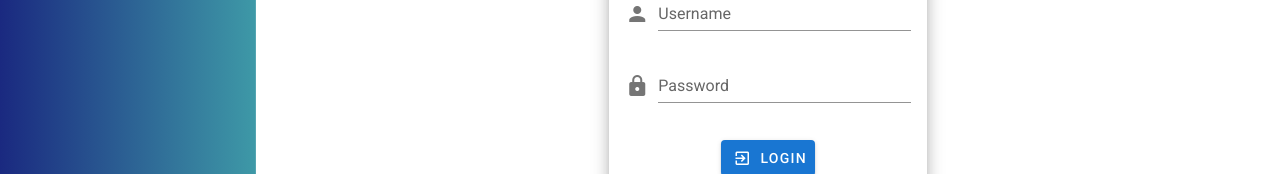
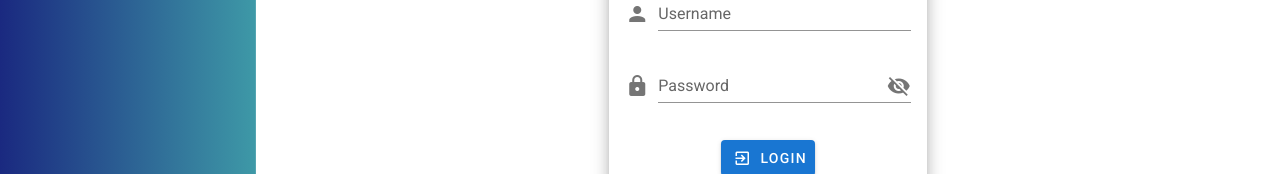
Before and after one commit to seminmusic/spring-boot-vue-demo, a Vue app in the folder frontend/: page /login in a window 1280 px wide. Shown: the part 369-543 px from the top of the page. Built offline with nearby package versions, Linux system fonts and the light colour scheme.

Commit message:
Login form validation

```diff
--- a/frontend/src/views/login/Login.vue
+++ b/frontend/src/views/login/Login.vue
@@ -2,7 +2,7 @@
     <v-row align="center" justify="center">
         <v-col cols="12" sm="8" md="4">
             <v-card class="elevation-10">
-                <v-form @submit.prevent="onLoginSubmit" autocomplete="off">
+                <v-form ref="loginForm" @submit.prevent="onLoginSubmit" autocomplete="off">
                     <v-toolbar color="primary" dark flat dense rounded="t">
                         <v-spacer />
                         <v-toolbar-title>Login</v-toolbar-title>
@@ -10,9 +10,11 @@
                     </v-toolbar>
                     <v-card-text>
                         <v-alert type="warning" icon="mdi-alert-circle" class="alert-icon-center text-caption" dense outlined v-if="infoMessage">{{ infoMessage }}</v-alert>
-                        <v-text-field type="text" class="fix-border" label="Username" prepend-icon="mdi-account" v-model="loginData.username" />
+                        <v-text-field type="text" class="fix-border" label="Username" prepend-icon="mdi-account"
+                            v-model="loginData.username" :rules="loginData.usernameRules" />
                         <div style="padding:1px 0"></div>
-                        <v-text-field type="password" class="fix-border" label="Password" prepend-icon="mdi-lock" v-model="loginData.password" />
+                        <v-text-field :type="showPassword ? 'text' : 'password'" class="fix-border" label="Password" prepend-icon="mdi-lock" :append-icon="showPassword ? 'mdi-eye' : 'mdi-eye-off'" @click:append="showPassword = !showPassword"
+                            v-model="loginData.password" :rules="loginData.passwordRules" />
                         <!-- <v-alert type="error" class="alert-icon-center text-caption mb-0" dense v-if="errorMessage">{{ errorMessage }}</v-alert> -->
                     </v-card-text>
                     <v-card-actions class="px-4 pt-0 pb-4">
@@ -40,8 +42,15 @@ export default {
         return {
             loginData: {
                 username: "",
-                password: ""
+                usernameRules: [
+                    v => !!v || "Username is required"
+                ],
+                password: "",
+                passwordRules: [
+                    v => !!v || "Password is required"
+                ]
             },
+            showPassword: false,
             infoMessage: "",
             errorSnackbar: false,
             errorMessage: "",
@@ -59,6 +68,10 @@ export default {
     },
     methods: {
         onLoginSubmit() {
+            if (!this.$refs.loginForm.validate()) {
+                return;
+            }
+
             this.loading = true;
             this.errorSnackbar = false;
             AuthService.login(this.loginData).then(response => {
```
